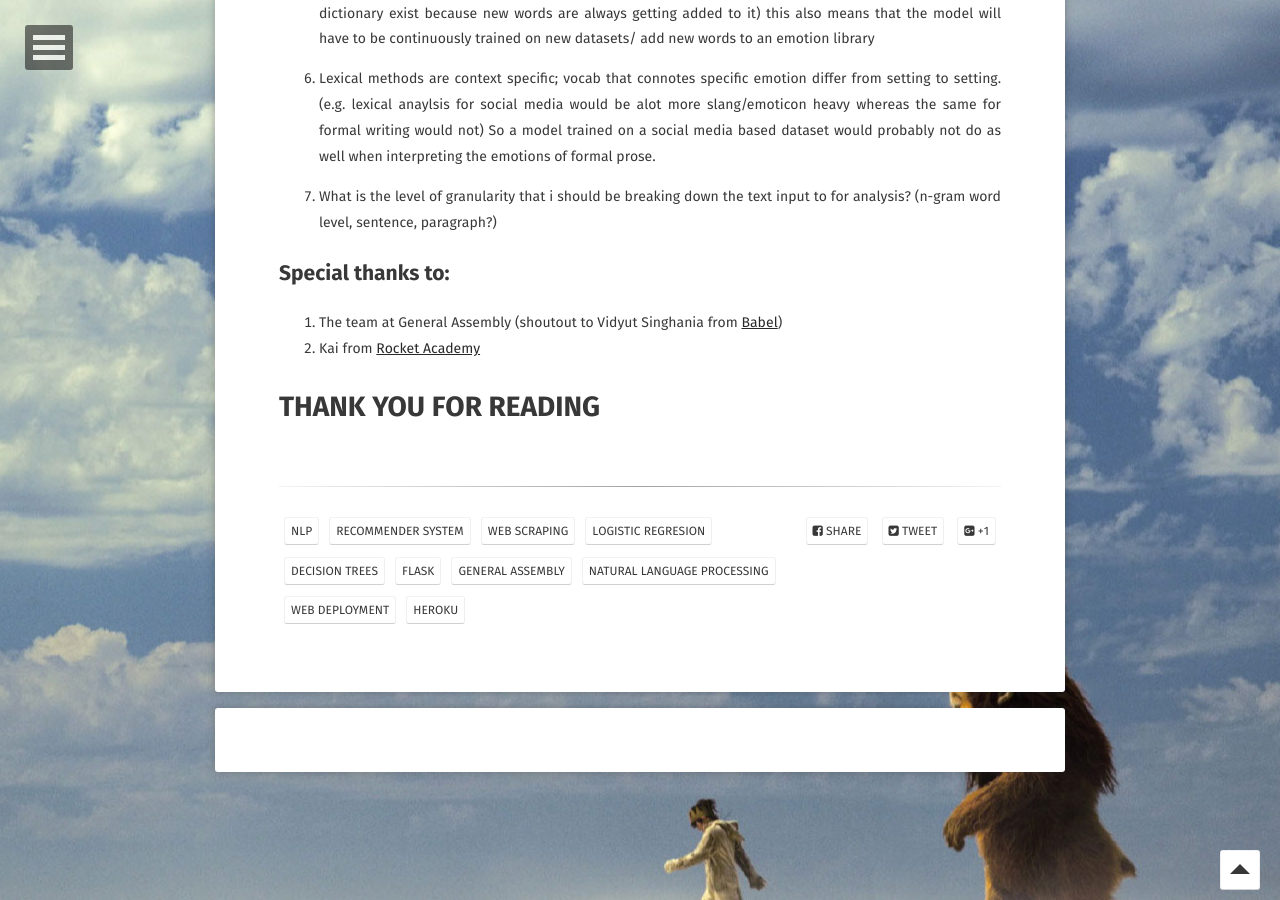
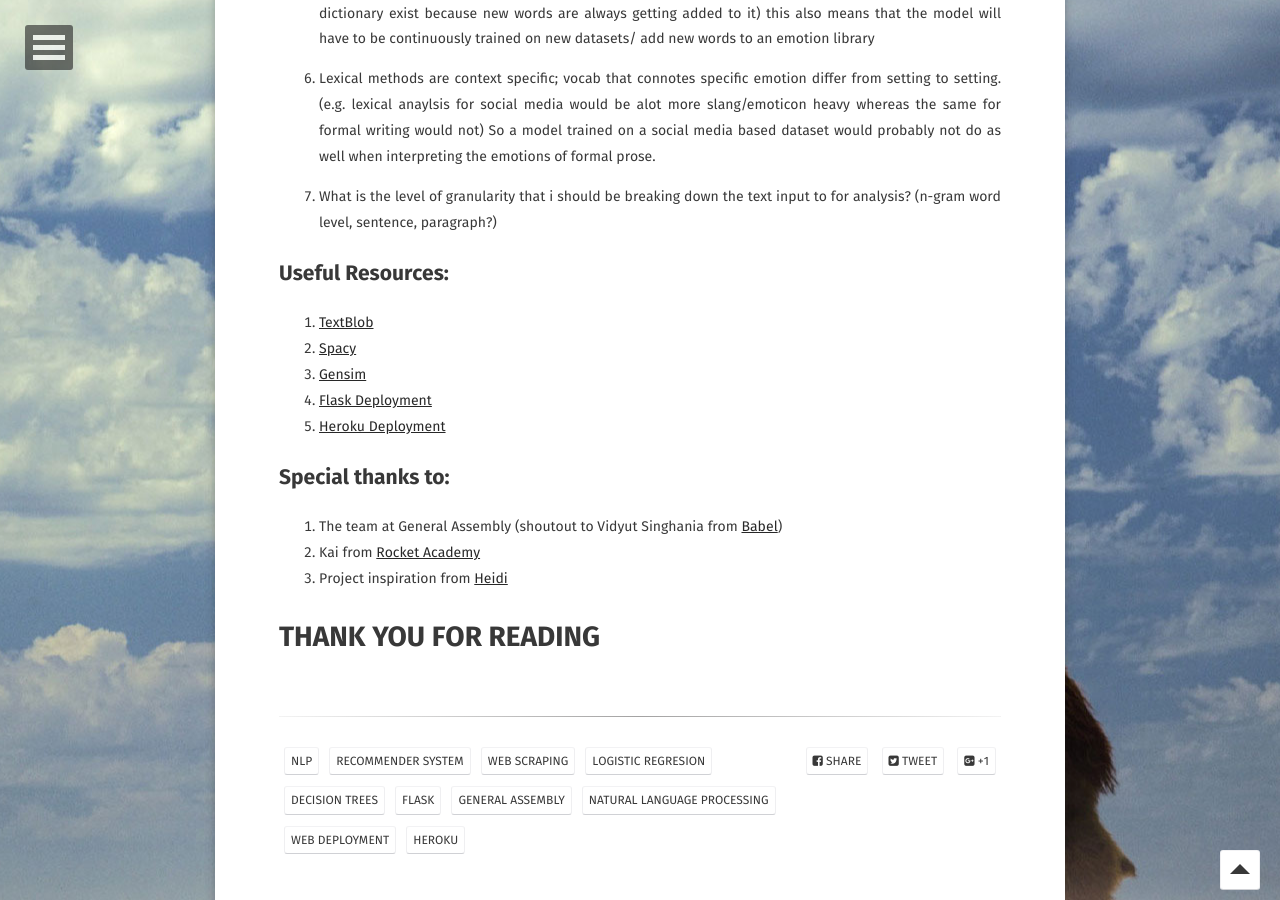
Before and after one commit to linusseah/linusseah.github.io, a Jekyll site: the page built from _posts/2018-02-21-capstone.md, in a window 1280 px wide and 900 px high, scrolled down 21677 px. Built offline with Jekyll 4.4.1, drawn with Linux system fonts in a browser that asks for light colours; some web fonts are replaced; comment, search, counter and statistics services are not loaded.

Commit message:
Update 2018-02-21-capstone.md

```diff
--- a/_posts/2018-02-21-capstone.md
+++ b/_posts/2018-02-21-capstone.md
@@ -936,8 +936,16 @@ The entire process of modelling and deployment (excluding research and ideation)
 
 8. What is the level of granularity that i should be breaking down the text input to for analysis? (n-gram word level, sentence, paragraph?)
 
+## Useful Resources:
+1. [TextBlob](https://textblob.readthedocs.io/en/dev/quickstart.html#part-of-speech-tagging){:target="_blank"}
+2. [Spacy](https://spacy.io/api/annotation#pos-tagging){:target="_blank"}
+3. [Gensim](https://www.machinelearningplus.com/nlp/topic-modeling-gensim-python/){:target="_blank"}
+4. [Flask Deployment](https://www.bogotobogo.com/python/Flask/Python_Flask_Embedding_Machine_Learning_3.php){:target="_blank"}
+5. [Heroku Deployment](https://towardsdatascience.com/designing-a-machine-learning-model-and-deploying-it-using-flask-on-heroku-9558ce6bde7b){:target="_blank"}
+
 ## Special thanks to:
 1. The team at General Assembly (shoutout to Vidyut Singhania from [Babel](https://babel.sg/){:target="_blank"})
 2. Kai from [Rocket Academy](https://rocketacademy.co/){:target="_blank"}
+3. Project inspiration from [Heidi](https://heidicq.github.io//capstone/){:target="_blank"}
 
 # THANK YOU FOR READING
```
